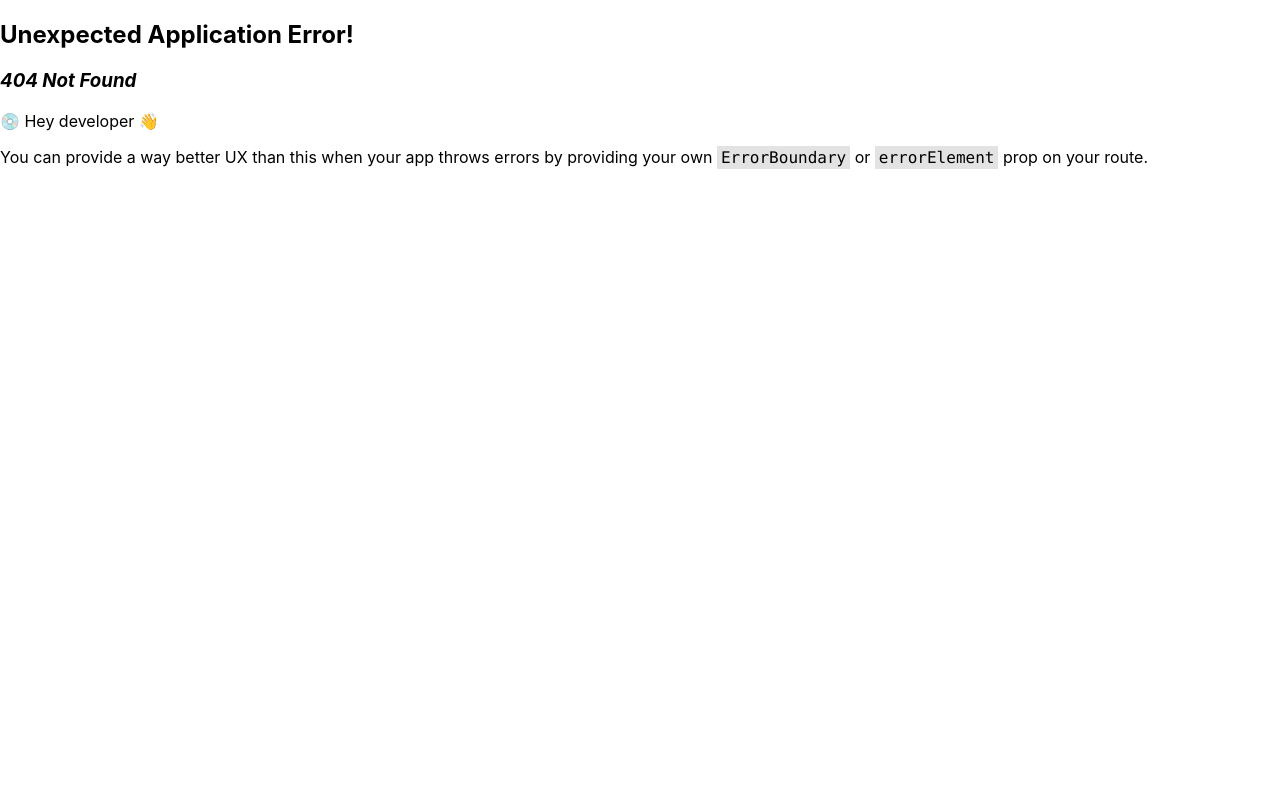
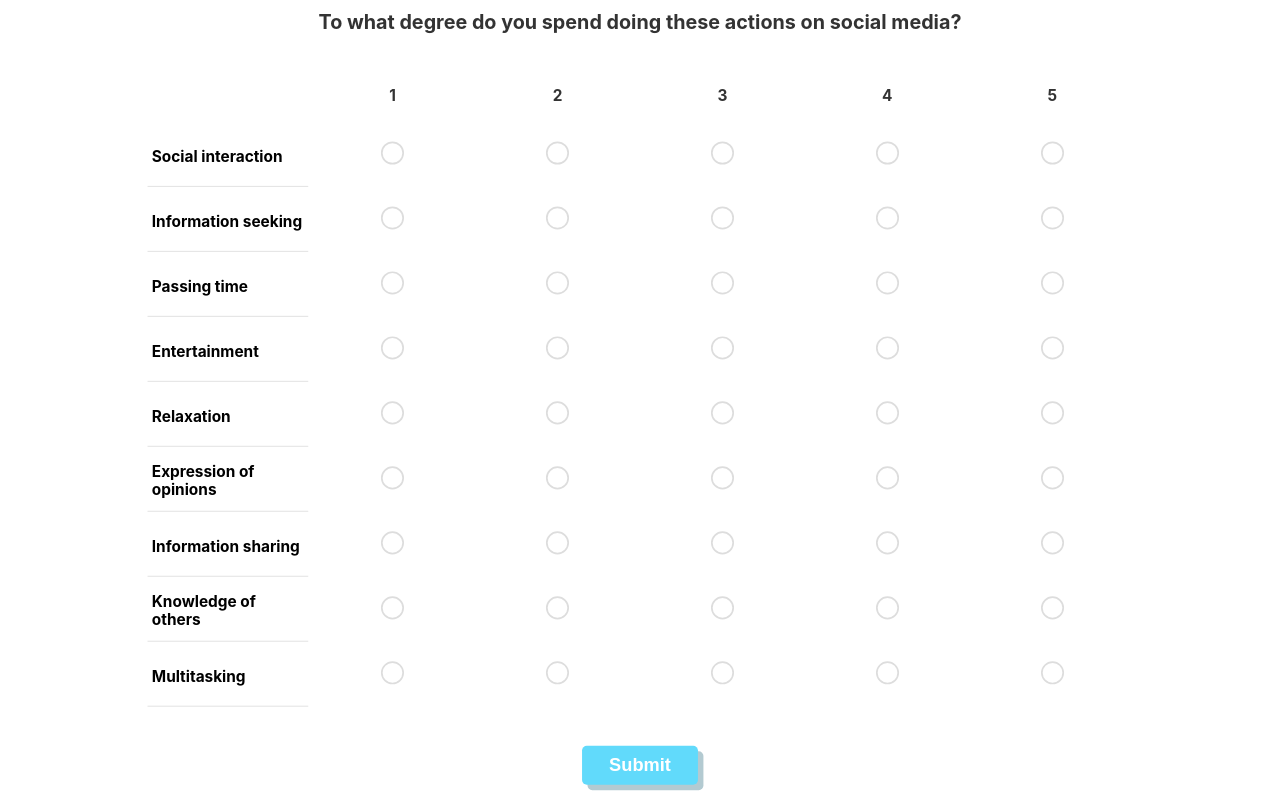
Before and after one commit to Santa-Clara-Imaginarium-Lab/sludge-v2, a React (Create React App) app: page /socialmedia2 in a window 1280 px wide. Before the commit this address had no page. Built offline with nearby package versions, Linux system fonts and the light colour scheme.

Commit message:
New pre-test question format

```diff
--- a/src/preTestSurvey/PreTestSurvey.css
+++ b/src/preTestSurvey/PreTestSurvey.css
@@ -147,6 +147,35 @@ input[type="radio"]:checked + .circle {
     background-color: #1ccdfe; /* Darker shade on hover */
   }
 
+  .social-submit-button {
+    font-weight: bold;
+    margin-top: 4px;
+    margin-bottom: 4px;
+    padding: 0.5em 1.5em;
+    background-color: #61dafb;
+    color: white;
+    border: none;
+    border-radius: 5px;
+    font-size: 1.2em;
+    cursor: pointer;
+    box-shadow: 0.3em 0.3em 0 0 #b3cad1;
+}
+
+.social-submit-button:active {
+    transform: translate(0.3em, 0.3em);
+    box-shadow: 0em 0em 0 0;
+}
+
+.social-submit-button:hover {
+    background-color: #1ccdfe; /* Darker shade on hover */
+  }
+
+  .social-title{
+    font-size: 1.5em;
+    color: #333;
+    margin-top: 0px;
+    margin-bottom: 20px;
+  }
 .circle-container {
     display: flex;
     justify-content: center;
@@ -173,6 +202,25 @@ input[type="radio"]:checked + .circle {
     position: relative;
 }
 
+.social-grid {
+    display: grid;
+    grid-template-columns: 1fr repeat(5, 1fr); /* Adjust as needed */
+    gap: 5px;
+    position: relative;
+}
+
+.social-statement {
+    text-align: left;
+    font-size: large;
+    font-weight: bold;
+    border-bottom: 1px solid #ddd;
+    min-height: 60px;
+    display: flex;
+    align-items: center;
+    padding: 5px;
+}
+
+
 .text-input{
     margin-top: 20px;
     margin-bottom: 20px;
@@ -183,3 +231,35 @@ input[type="radio"]:checked + .circle {
     border-bottom: 1px solid black; /* Optional: Add a bottom border for the line effect */
     text-align: center; /* Center the text inside the input */
   }
+
+  @media (max-height: 900px) {
+    .title {
+        font-size: 1.3em; /* Reduce font size for smaller screens */
+    }
+
+    .social-title {
+        font-size: 1.3em; /* Reduce font size for smaller screens */
+    }
+
+    .social-grid {
+        transform: scale(0.9);
+    }
+
+    .qualtrix-container {
+        transform: scale(0.95);
+    }
+    .submit-button {
+        margin-top: 5px;
+        margin-bottom: 5px;
+    }
+    .social-submit-button {
+        margin-top: 5px;
+        margin-bottom: 5px;
+    }
+}
+
+@media (max-height: 940px) {
+    .social-grid {
+        transform: scale(0.9);
+    }
+}
--- a/src/preTestSurvey/socialMediaHabits/SocialMediaHabits.css
+++ b/src/preTestSurvey/socialMediaHabits/SocialMediaHabits.css
@@ -50,3 +50,27 @@ Tutorial.css
   .survey-option input[type="checkbox"]:checked {
     accent-color: var(--accent-one);
 }
+
+.platform {
+  display: flex;
+  align-items: center;
+}
+
+.hours-input {
+  padding: 7px 7px;
+  font-size: medium;
+  font-weight: bold;
+  border-radius: 5px;
+  border: 1px solid #ccc;
+  outline: none;
+  width: 50px;
+  transition: border-color 0.3s ease;
+  text-align: center;
+  margin-right: 20px; /* Add space between the input and the platform name */
+}
+
+.platform-name {
+  margin: 0;
+  font-size: large;
+  font-weight: bold;
+}
--- /dev/null
+++ b/src/preTestSurvey/socialMediaHabits/SocialMediaHabitsNew1.jsx
@@ -0,0 +1,90 @@
+import React, {useState} from 'react';
+import './SocialMediaHabits.css';
+import { useNavigate } from 'react-router-dom';
+
+function SocialMediaHabitsNew1() {
+    const navigate = useNavigate();
+    const userId = localStorage.getItem('userId');
+
+    const [hours, setHours] = useState({
+        YouTube: '',
+        Facebook: '',
+        Instagram: '',
+        Snapchat: '',
+        BeReal: '',
+        Twitter: '',
+        LinkedIn: ''
+    });
+
+    const handleInputChange = (platform, value) => {
+        setHours(prevHours => ({
+            ...prevHours,
+            [platform]: value
+        }));
+    };
+
+    const handleClick = async () => {
+        try {
+            const response = await fetch("https://sludge-v2.onrender.com/socialmedia1", {
+                method: 'POST',
+                headers: {
+                    'Content-Type': 'application/json',
+                },
+                body: JSON.stringify({
+                    userId,
+                    hours
+                }),
+            });
+
+            if (!response.ok) {
+                throw new Error('Failed to submit data');
+            }
+
+            console.log("Social media hours data submitted successfully");
+            navigate('/socialmedia2');
+        } catch (error) {
+            console.error('Error submitting social media hours data:', error);
+        }
+    };
+
+    return (
+        <div className="container">
+        <div className='survey-container'>
+          <h2 className="brief-subtitle">How many hours per day do you spend on social media?</h2>
+          <div className="survey-options">
+            <div className="platform">
+              <input type="text" className="hours-input" placeholder="Hours" onChange={(e) => handleInputChange('YouTube', e.target.value)} />
+              <span className="platform-name">YouTube</span>
+            </div>
+            <div className="platform">
+              <input type="text" className="hours-input" placeholder="Hours" onChange={(e) => handleInputChange('Facebook', e.target.value)} />
+              <span className="platform-name">Facebook</span>
+            </div>
+            <div className="platform">
+              <input type="text" className="hours-input" placeholder="Hours" onChange={(e) => handleInputChange('Instagram', e.target.value)} />
+              <span className="platform-name">Instagram</span>
+            </div>
+            <div className="platform">
+              <input type="text" className="hours-input" placeholder="Hours" onChange={(e) => handleInputChange('Snapchat', e.target.value)} />
+              <span className="platform-name">Snapchat</span>
+            </div>
+            <div className="platform">
+              <input type="text" className="hours-input" placeholder="Hours" onChange={(e) => handleInputChange('BeReal', e.target.value)} />
+              <span className="platform-name">BeReal.</span>
+            </div>
+            <div className="platform">
+              <input type="text" className="hours-input" placeholder="Hours" onChange={(e) => handleInputChange('Twitter', e.target.value)} />
+              <span className="platform-name">X (Twitter)</span>
+            </div>
+            <div className="platform">
+              <input type="text" className="hours-input" placeholder="Hours" onChange={(e) => handleInputChange('LinkedIn', e.target.value)} />
+              <span className="platform-name">LinkedIn</span>
+            </div>
+          </div>
+          <button className="submit-button" onClick={handleClick}>Submit</button>
+        </div>
+      </div>
+    );
+}
+
+export default SocialMediaHabitsNew1;
--- /dev/null
+++ b/src/preTestSurvey/socialMediaHabits/SocialMediaHabitsNew2.jsx
@@ -0,0 +1,114 @@
+import React, {useState} from 'react';
+import './SocialMediaHabits.css';
+import { useNavigate } from 'react-router-dom';
+
+const statements = [
+  "Social interaction",
+  "Information seeking",
+  "Passing time",
+  "Entertainment",
+  "Relaxation",
+  "Expression of opinions",
+  "Information sharing",
+  "Knowledge of others",
+  "Multitasking"
+];
+
+const options = [
+  "1",
+  "2",
+  "3",
+  "4",
+  "5",
+];
+
+function SocialMediaHabitsNew2() {
+    const navigate = useNavigate();
+
+    const [responses, setResponses] = useState({});
+    const [error, setError] = useState('');
+    const [loading, setLoading] = useState(false);
+
+    const handleOptionChange = (statementIndex, selectedOption) => {
+      setResponses({
+        ...responses,
+        [statementIndex]: selectedOption,
+      });
+    };
+
+    const handleSubmit = async () => {
+      if (Object.keys(responses).length < statements.length) {
+        setError("Please select an option for each statement.");
+        return;
+      }
+      setError('');
+      setLoading(true);
+
+      const userId = localStorage.getItem("userId");
+
+      const formattedResponses = statements.map((_, index) => responses[index] || "N/A");
+      console.log("Sending Data:", { userId, responses: formattedResponses });
+
+      try {
+        const response = await fetch("https://sludge-v2.onrender.com/socialmedia2", {
+          method: "POST",
+          headers: { "Content-Type": "application/json" },
+          body: JSON.stringify({ userId, formattedResponses }),
+        });
+
+        const data = await response.json();
+        if (data.success) {
+          console.log("Survey submitted successfully!");
+          navigate('/maaslo1');
+        } else {
+          setError("Error submitting survey. Please try again.");
+        }
+      } catch (error) {
+        console.error("Error:", error);
+        setError("Network error. Try again later.");
+      }
+
+      setLoading(false);
+    };
+
+    return (
+      <div className="container">
+        <div className="qualtrix-container">
+          <h1 className="social-title">To what degree do you spend doing these actions on social media?</h1>
+          <div className="social-grid">
+            <div className="qualtrix-grid-header">
+              <div className="header-empty"></div>
+              {options.map((option, index) => (
+                <div key={index} className="option-header">
+                  {option}
+                </div>
+              ))}
+            </div>
+            {statements.map((statement, statementIndex) => (
+              <div key={statementIndex} className="qualtrix-row">
+                <div className="social-statement">{statement}</div>
+                {options.map((option, optionIndex) => (
+                  <label key={optionIndex} className="circle-container">
+                    <input
+                      type="radio"
+                      name={`statement-${statementIndex}`}
+                      value={option}
+                      checked={responses[statementIndex] === option}
+                      onChange={() => handleOptionChange(statementIndex, option)}
+                    />
+                    <span className="circle"></span>
+                  </label>
+                ))}
+              </div>
+            ))}
+          </div>
+          {error && <div className="error-message">{error}</div>}
+          <button className="social-submit-button" onClick={handleSubmit} disabled={loading}>
+            {loading ? "Submitting..." : "Submit"}
+          </button>
+        </div>
+      </div>
+    );
+}
+
+export default SocialMediaHabitsNew2;
--- a/src/setup/Prompt1.jsx
+++ b/src/setup/Prompt1.jsx
@@ -6,7 +6,7 @@ function Prompt1() {
     const navigate = useNavigate();
 
     const handleNavigate = () => {
-      navigate('/socialmediahabits1');
+      navigate('/socialmedia1');
     };
 
     return (
```
Also changed, not shown: src/index.js (+11 -0 lines), 1 other file (tests, documents, lock files or other folders).
